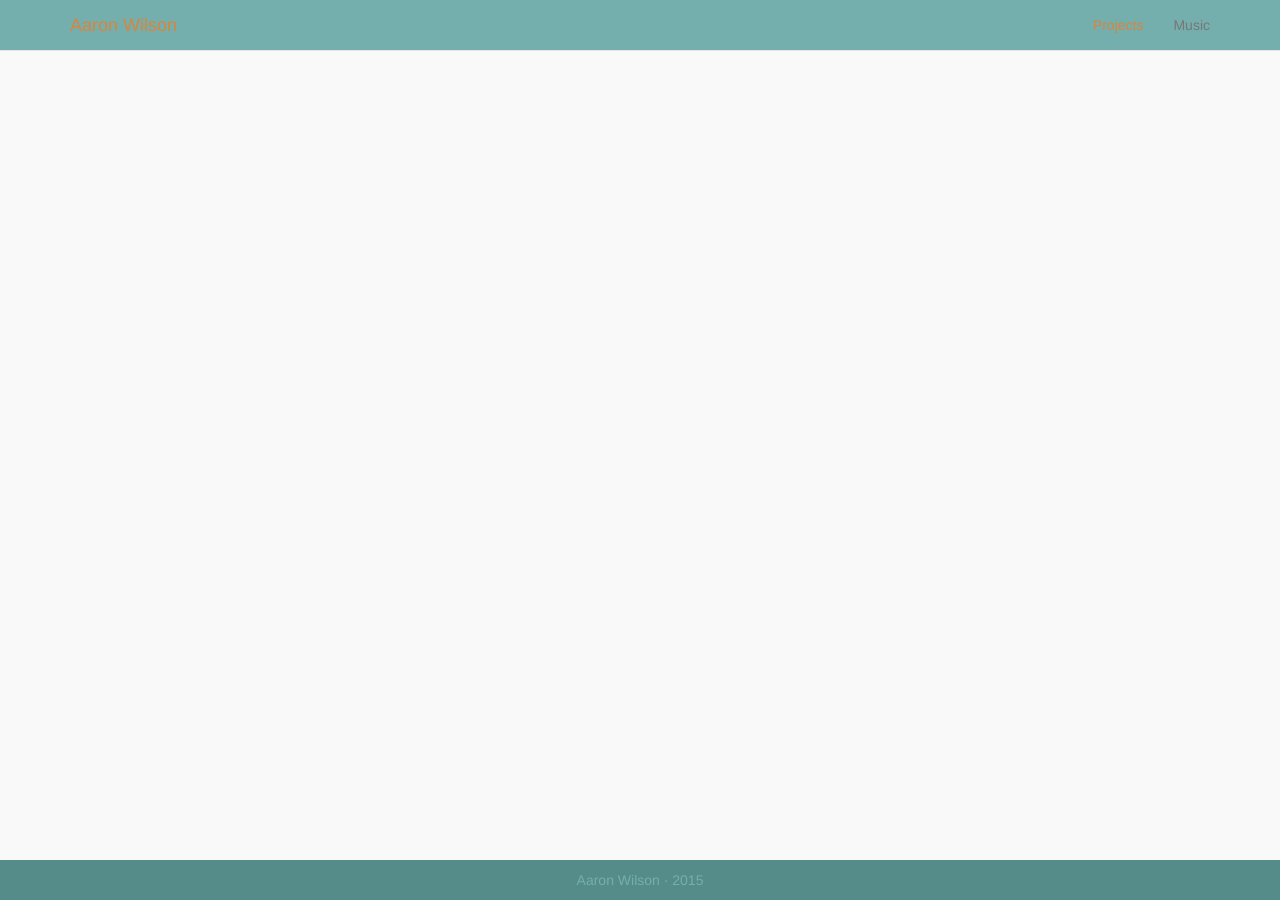
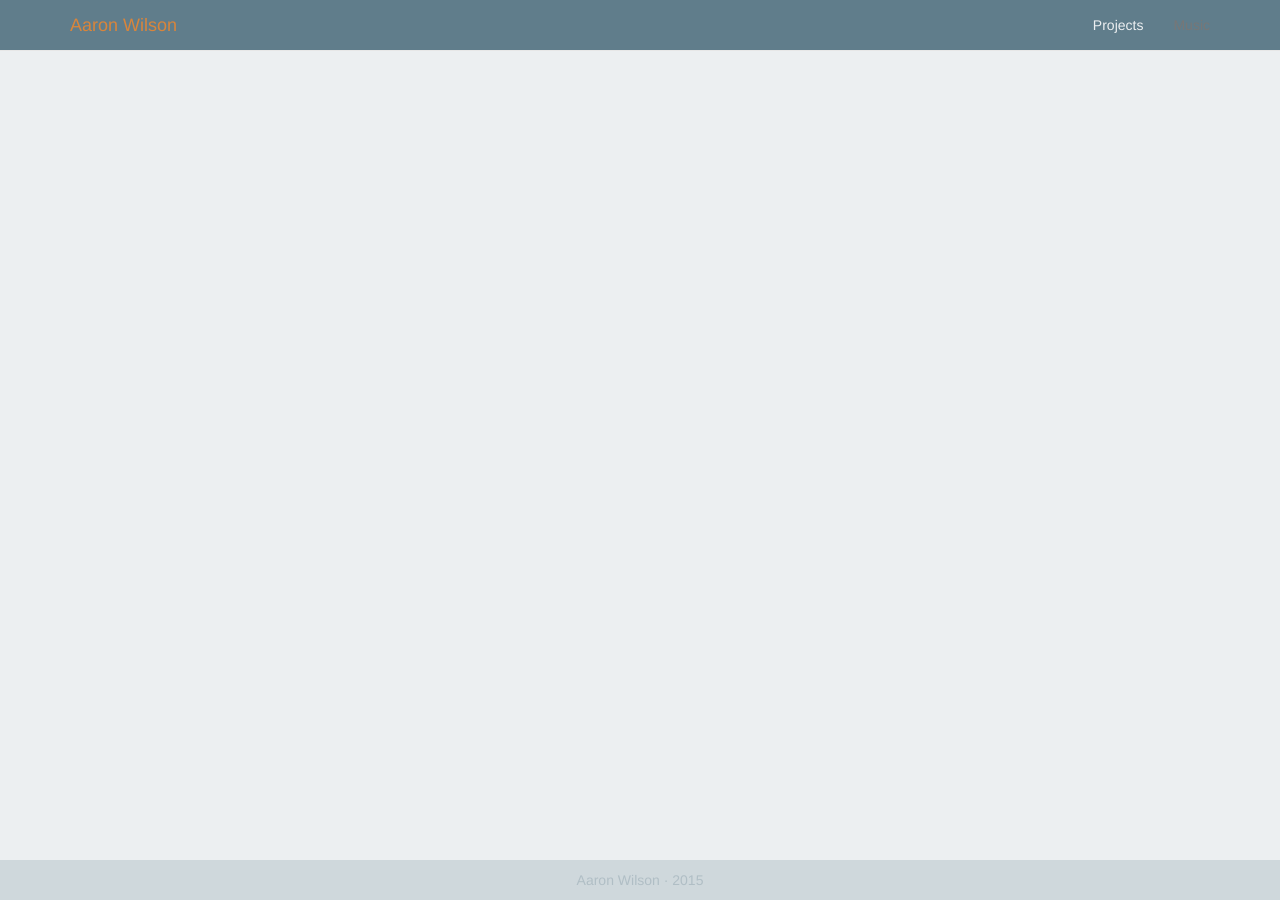
Before and after one commit to aarontwf/limebyte.github.io, a Jekyll site: the page built from projects/index.html, in a window 1280 px wide. Built offline with Jekyll 4.4.1, drawn with Linux system fonts in a browser that asks for light colours; nearby versions of some CDN libraries.

Commit message:
Update theme.css

```diff
--- a/assets/css/theme.css
+++ b/assets/css/theme.css
@@ -1,10 +1,10 @@
 body {
-    background: #f9f9f9;
+    background: #ECEFF1;
     margin-top: 70px;
 }
 
 .navbar-default {
-    background-color: #74AFAD;
+    background-color: #607D8B;
 }
 
 .navbar-default .navbar-brand, .navbar-default .navbar-brand:hover {
@@ -13,7 +13,7 @@ body {
 
 .navbar-default .navbar-nav>.active>a, .navbar-default .navbar-nav>.active>a:focus, .navbar-default .navbar-nav>.active>a:hover {
     background-color: inherit;
-    color: #D9853B;
+    color: #ECEFF1;
 }
 
 .footer {
@@ -22,8 +22,8 @@ body {
     width: 100%;
     height: 40px;
     line-height: 40px;
-    background: #558C89;
-    color: #74AFAD;
+    background: #CFD8DC;
+    color: #B0BEC5;
 }
 
 .footer p {
```
